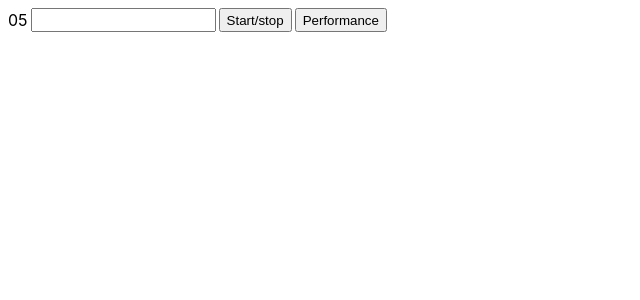
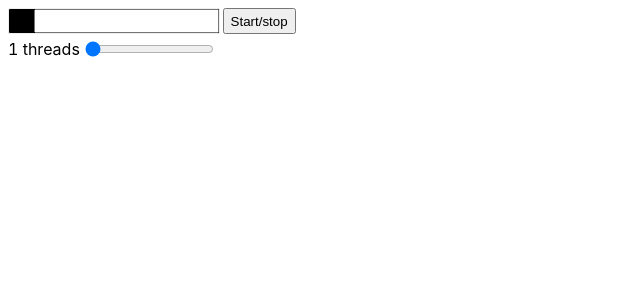
Before and after one commit to VityaSchel/session-id-generator, a React (Vite) app: page / in a window 1280 px wide. Shown: the top 300 px of the page, without its empty margins (0-640 px from the left). Built offline with nearby package versions, Linux system fonts and the light colour scheme.

Commit message:
Add metrics

```diff
--- a/src/pages/app.tsx
+++ b/src/pages/app.tsx
@@ -5,15 +5,26 @@ export function App() {
   const [workers, setWorkers] = React.useState<Worker[] | null>(null)
   const [filter, setFilter] = React.useState('')
   const [generating, setGenerating] = React.useState(false)
+  const metrics = React.useRef<number[]>([])
+  const [threads, setThreads] = React.useState(Math.ceil(navigator.hardwareConcurrency / 3))
 
   const spawnWorker = () => {
     const worker = new Worker('/worker.js')
     worker.addEventListener('message', (event) => {
-      if (event.data && typeof event.data === 'object'
-        && 'id' in event.data && 'mnemonic' in event.data
+      if (event.data && typeof event.data === 'object') {
+        if('type' in event.data && typeof event.data.type === 'number') {
+          if(event.data.type === 0) {
+            if('id' in event.data && 'mnemonic' in event.data
               && typeof event.data.id === 'string' && typeof event.data.mnemonic === 'string'
             ) {
               console.log('Result', event.data)
+            }
+          } else if(event.data.type === 1) {
+            if ('delta' in event.data && typeof event.data.delta === 'number') {
+              metrics.current.push(4000 * 1000 / event.data.delta)
+            }
+          }
+        }
       }
     })
     worker.addEventListener('error', (event) => {
@@ -30,8 +41,8 @@ export function App() {
         worker?.terminate()
       })
       setWorkers(null)
+      metrics.current = []
     } else {
-      const threads = Math.ceil(navigator.hardwareConcurrency / 3)
       console.log('Spawning', threads, 'workers')
       const workers: Worker[] = []
       for (let i = 0; i < threads; i++) {
@@ -42,25 +53,45 @@ export function App() {
     setGenerating(!generating)
   }
 
-  const checkPerformance = () => {
-    const worker = spawnWorker()
-    setGenerating(true)
-    setTimeout(() => {
-      worker?.terminate()
-      setGenerating(false)
-    }, 1000)
+  React.useEffect(() => {
+    if (generating && workers?.length) {
+      const interval = setInterval(() => {
+        document.title = Math.round(
+          metrics.current.slice(-workers.length)
+            .reduce((a, b) => a + b, 0)
+        ) + ' IDs/s'
+      }, 10)
+      return () => {
+        clearInterval(interval)
+        document.title = 'Session ID generator'
       }
+    }
+  }, [generating, workers])
 
   return (
-    <div style={{ display: 'flex', gap: 3  }}>
+    <div style={{ display: 'flex', flexDirection: 'column', gap: 3, alignItems: 'flex-start' }}>
+      <div style={{ display: 'flex', gap: 3 }}>
+        <div style={{ background: '#000', border: '1px solid #eee', display: 'flex', gap: 1, borderRadius: 2, paddingLeft: '4px' }}>
           05
           <input
             value={filter}
             onChange={e => setFilter(e.target.value.replaceAll(/[^0-9a-fA-F]/g, '').toLowerCase())}
             disabled={generating}
           ></input>
+        </div>
         <button onClick={handleSwitch}>Start/stop</button>
-      <button onClick={checkPerformance} disabled={generating}>Performance</button>
+      </div>
+      <div style={{ display: 'flex', gap: 3 }}>
+        <span style={{ fontVariantNumeric: 'tabular-nums' }}>{threads} threads</span>
+        <input
+          type='range'
+          min={1}
+          max={navigator.hardwareConcurrency}
+          value={threads}
+          onChange={e => setThreads(parseInt(e.target.value))}
+          disabled={generating}
+        ></input>
+      </div>
     </div>
   )
 }
```
Also changed, not shown: src/worker/index.ts (+7 -2 lines). Lines whose indentation alone changed are shown as unchanged.
